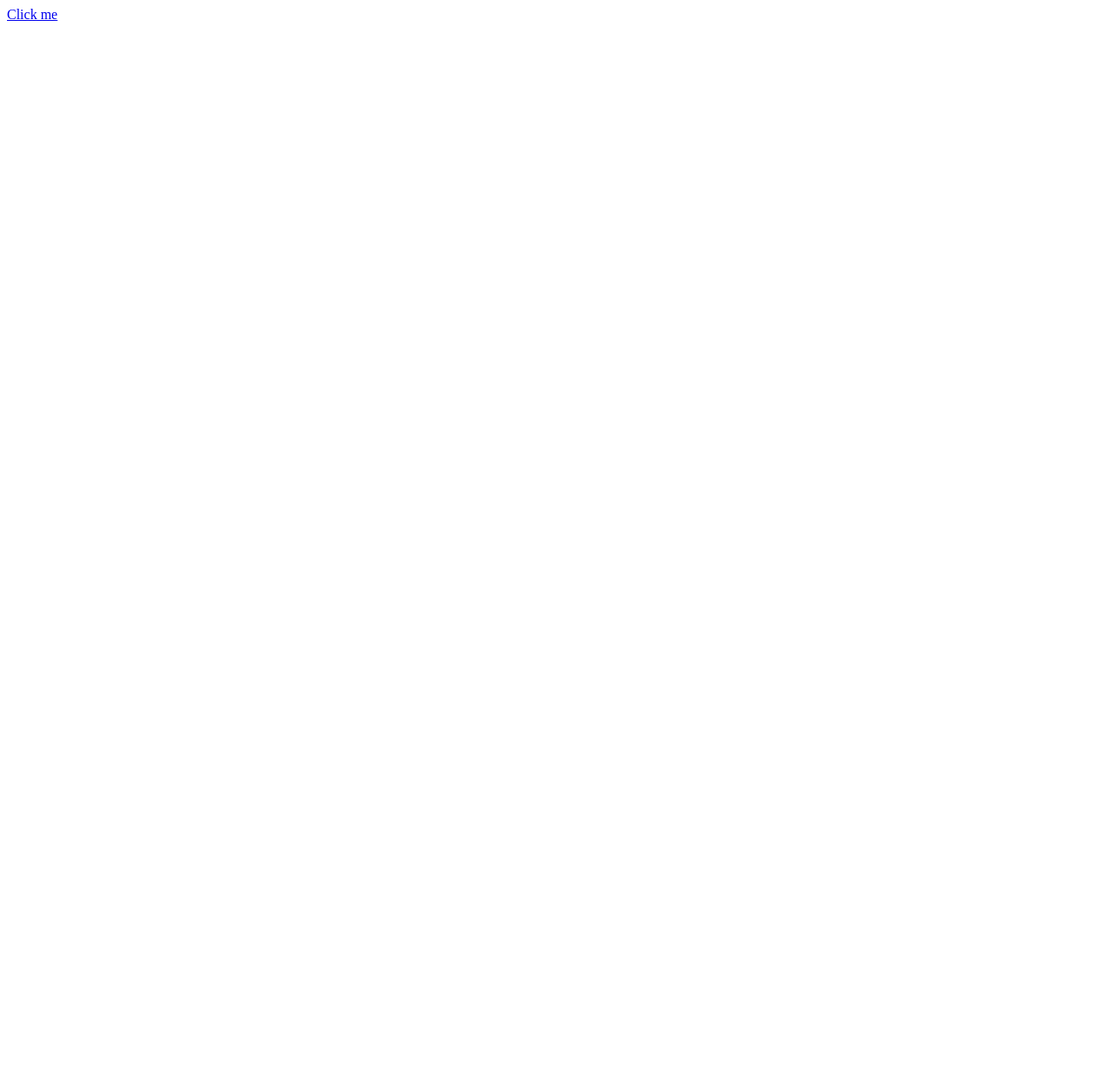
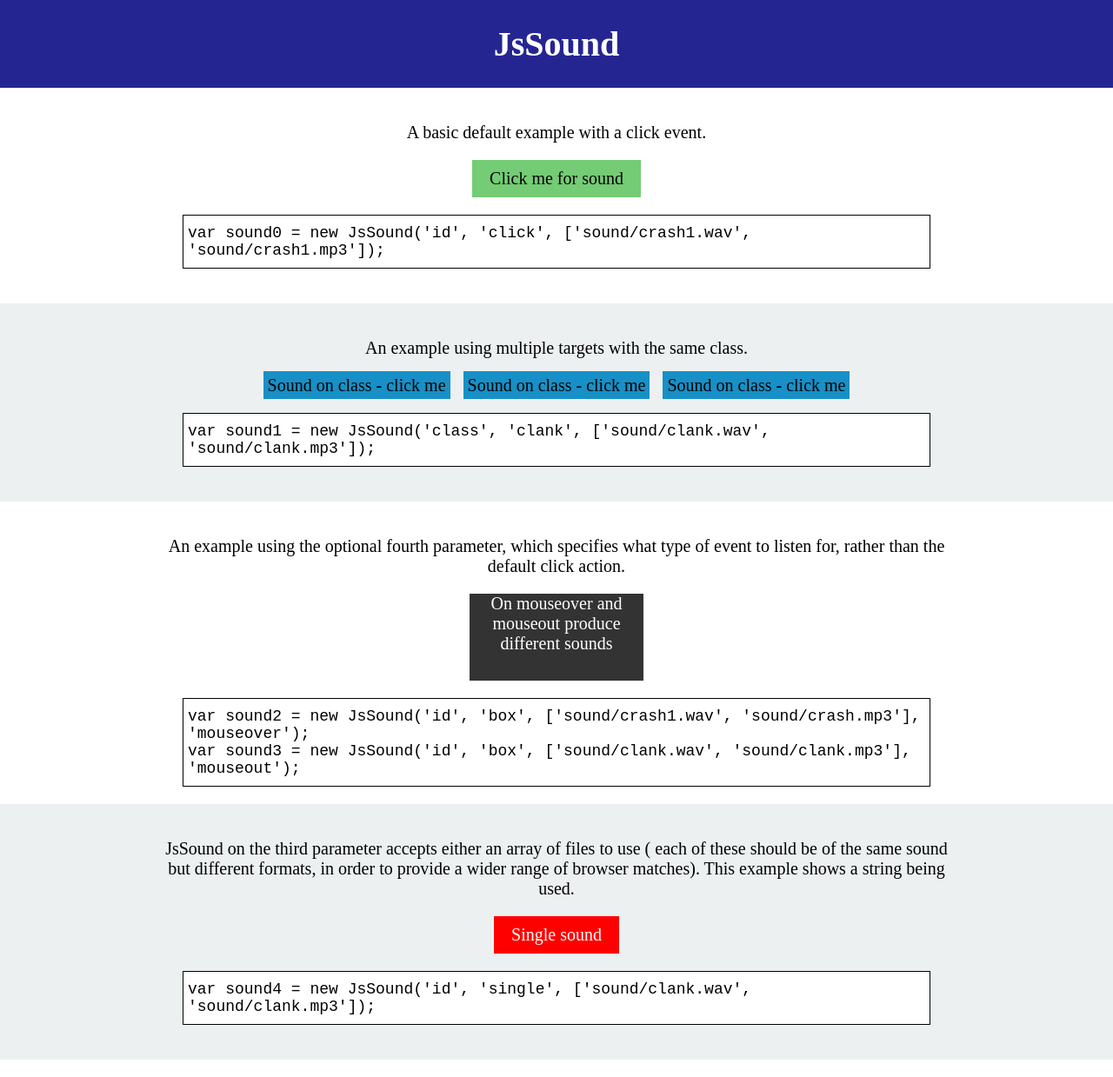
Before and after one commit to davidnorminton/JsSound, a plain HTML site: page index.html in a window 1280 px wide. Shown: the whole page at 87% size. Before the commit the page ends 800 px from the top, so only its background shows below. Drawn offline with Linux system fonts and the light colour scheme.

Commit message:
Add files via upload

```diff
--- a/index.html
+++ b/index.html
@@ -1,12 +1,73 @@
 <!doctype html>
 <html>
 <head>
+    <title>JsSound</title>
+    <link rel="stylesheet" href="style.css">
 </head>
 <body>
-<a id="click" href="#">Click me</a>
+    <div class="header">
+        <div class="wrapper">
+            <h1>JsSound</h1>
+        </div>
+    </div>
+    <div class="row">
+        <div class="wrapper">
+            <p>
+            A basic default example with a click event.
+            </p>
+            <div id="click" href="#">Click me for sound</div>
+            <code class="block">
+             var sound0 = new JsSound('id', 'click', ['sound/crash1.wav', 'sound/crash1.mp3']);
+            </code>
+        </div>
+    </div>
+    <div class="row2">
+        <div class="wrapper">
+            <p>
+            An example using multiple targets with the same class.
+            </p>
+            <span class="clank">Sound on class - click me</span>
+            <span class="clank">Sound on class - click me</span>
+            <span class="clank">Sound on class - click me</span>
+            <code class="block">
+             var sound1 = new JsSound('class', 'clank', ['sound/clank.wav', 'sound/clank.mp3']);
+            </code>
+        </div>
+    </div>
+    <div class="row">
+        <div class="wrapper">
+            <p>
+            An example using the optional fourth parameter, which specifies what type
+            of event to listen for, rather than the default click action.
+            </p>
+            <div id="box">
+            <span>On mouseover and mouseout produce different sounds<span>
+            </div>
+            <code class="block">
+            var sound2 = new JsSound('id', 'box', ['sound/crash1.wav', 'sound/crash.mp3'], 'mouseover');<br />
+            var sound3 = new JsSound('id', 'box', ['sound/clank.wav', 'sound/clank.mp3'], 'mouseout');
+            </code>
+    </div>
+    <div class="row2">
+        <div class="wrapper">
+            <p>
+            JsSound on the third parameter accepts either an array of files to use ( each
+            of these should be of the same sound but different formats, in order to provide
+            a wider range of browser matches). This example shows a string being used.
+            </p>
+            <div id="single">Single sound</div>
+            <code class="block">
+            var sound4 = new JsSound('id', 'single', ['sound/clank.wav', 'sound/clank.mp3']);
+            </code>
+        </div>
+    </div>
 </body>
 <script src="js-sound.js"></script>
 <script>
-var sound = new JsSound('id', 'click', ['sound/crash1.wav', 'sound/crash1.mp3', 'sound/crash1.mp3']);
+var sound0 = new JsSound('id', 'click', ['sound/crash1.wav', 'sound/crash1.mp3']);
+var sound1 = new JsSound('class', 'clank', ['sound/clank.wav', 'sound/clank.mp3']);
+var sound2 = new JsSound('id', 'box', ['sound/crash1.wav', 'sound/crash.mp3'], 'mouseover');
+var sound3 = new JsSound('id', 'box', ['sound/clank.wav', 'sound/clank.mp3'], 'mouseout');
+var sound4 = new JsSound('id', 'single', ['sound/clank.wav', 'sound/clank.mp3']);
 </script>
 </html>
--- a/js-sound.js
+++ b/js-sound.js
@@ -55,24 +55,36 @@ var JsSound = function(selector, name, file, event){
             type = this.getExt( file[i] );
             // if the browser supports the type add to this.fileExts array
             if ( this.isSupported( type ) ) {
+
                 this.files.push( file[i] );
+
             }
             i += 1;
-        }
+       }
     // if the file parameter isn't an array it must be a string
     } else if ( typeof file === 'string' ) {
 
         // get the file extension
         type = this.getExt( file );
+
         // check it's supported by the browser
         if ( this.isSupported( type ) ) {
+
+            this.files.push( file );
 
         }
 
     }
     // find elements and add event listeners
-    (this.selector === 'id')? this.getElemById(this.selected)
-                            : this.getElemsByClass(this.selected);
+    if ( this.selector === 'id' ) {
+
+        this.getElemById(this.selected);
+
+    } else {
+
+        this.getElemsByClass(this.selected);
+
+    }
 
 };
 
@@ -82,17 +94,18 @@ var JsSound = function(selector, name, file, event){
 JsSound.prototype.getElemById = function ( el ) {
     var element = document.getElementById(el);
     this.addEvent( element );
-}
+};
+
 /*
 @method getElemsByClass
 */
 JsSound.prototype.getElemsByClass = function ( el ) {
     var elements = document.getElementsByClassName( el );
-    var i = 0; l = elements.length;
+    var i = 0, l = elements.length;
     for ( ; i < l; i +=1 ) {
         this.addEvent( elements[i] );
     }
-}
+};
 
 /*
 @method addEvent - add event listener to single target
@@ -107,15 +120,8 @@ JsSound.prototype.addEvent = function ( element ) {
         var audio = new Audio( file );
         audio.play();
     });
-}
+};
 
-/*
-@method addSound - add sound to event
-*/
-JsSound.prototype.addSound = function (file) {
-    var audio = new Audio( file );
-    audio.play();
-}
 
 /*
 @method isSupported - does the browser support the file type
@@ -124,7 +130,7 @@ JsSound.prototype.addSound = function (file) {
 */
 JsSound.prototype.isSupported = function ( type ) {
     return this.support[type];
-}
+};
 
 /*
 @method - geExt - get the file extension
@@ -133,29 +139,29 @@ JsSound.prototype.isSupported = function ( type ) {
 */
 JsSound.prototype.getExt = function ( file ) {
     return file.substring(file.lastIndexOf(".")+1);
-}
+};
 
 // check for <audio> in MP3 format #
 JsSound.prototype.mp3Exists = function() {
     var a = document.createElement('audio');
     return !!(a.canPlayType && a.canPlayType('audio/mpeg;').replace(/no/, ''));
-}
+};
 
 // check for <audio> in Vorbis format #
 JsSound.prototype.oggExists = function() {
     var a = document.createElement('audio');
     return !!(a.canPlayType && a.canPlayType('audio/ogg; codecs="vorbis"').replace(/no/, ''));
-}
+};
 
 // check for <audio> in WAV format #
 JsSound.prototype.wavExists = function() {
     var a = document.createElement('audio');
     return !!(a.canPlayType && a.canPlayType('audio/wav; codecs="1"').replace(/no/, ''));
-}
+};
 
 // check for <audio> in AAC format #
 // Low-Complexity AAC audio in MP4 container
 JsSound.prototype.aacExists = function() {
     var a = document.createElement('audio');
     return !!(a.canPlayType && a.canPlayType('audio/mp4; codecs="mp4a.40.2"').replace(/no/, ''));
-}
+};
--- /dev/null
+++ b/style.css
@@ -0,0 +1,55 @@
+html, body {
+    margin : 0;
+    padding : 0;
+    font-size: 20px;
+}
+.wrapper {
+    width : 900px;
+    margin : auto;
+    text-align : center;
+}
+.header {
+    background: #252592;
+    overflow: hidden;
+    color: white;
+}
+
+#click {
+    display: inline-block;
+    background: #74cc74;
+    padding: 10px 20px;
+}
+.clank {
+    background: #1790c7;
+    padding: 5px;
+    margin: 5px;
+}
+.row {
+    padding: 20px 0;
+}
+.row2{
+    background: rgba(173, 187, 193, 0.22);
+    padding: 20px 0;
+}
+#box {
+    width:200px;
+    height:100px;
+    background:#333;
+    color:white;
+    display : inline-block;
+}
+#single {
+    background: red;
+    display: inline-block;
+    padding: 10px 20px;
+    color: white;
+}
+.block {
+    display: block;
+    border: 1px solid black;
+    padding: 10px 5px;
+    margin: 20px;
+    font-size: 18px;
+    background : white;
+    text-align : left;
+}
```
